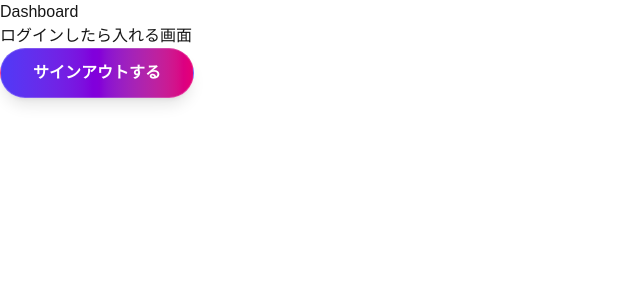
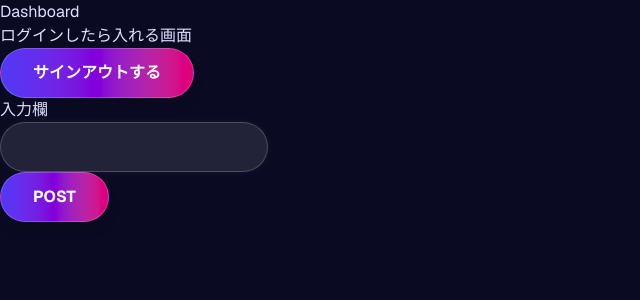
Before and after one commit to dogg0-hub/StudyJS-1, a Next.js app in the folder studyauthjs/: page /dashboard in a window 1280 px wide. Shown: the top 300 px of the page, without its empty margins (0-640 px from the left). Built offline with nearby package versions, Linux system fonts and the light colour scheme.

Commit message:
フォーム追加

```diff
--- a/studyauthjs/src/app/dashboard/page.tsx
+++ b/studyauthjs/src/app/dashboard/page.tsx
@@ -1,14 +1,28 @@
 'use client'
 import { signOut } from "next-auth/react"
+import { Chocolate_Classical_Sans } from "next/font/google";
 
 export default function Home(){
     const handleLogout = async() =>{
         signOut({callbackUrl : "/", redirect:true });
     }
+
+    async function applyHandler(){
+        await alert("ボタンが押されました")
+        //postを送る
+        //route.tsでpostを受け取る
+        //fetch使う
+    }
+
     return(
         <div>Dashboard<br />
             ログインしたら入れる画面<br />
             <button onClick={handleLogout} className="galaxy">サインアウトする</button>
+            <form action="post">
+                <p>入力欄</p>
+                <input type="text" className="galaxy-input"/><br/>
+                <button onClick={()=>applyHandler()} className="galaxy">POST</button>
+            </form>
         </div>
     )
 }
--- a/studyauthjs/src/app/globals.css
+++ b/studyauthjs/src/app/globals.css
@@ -1,9 +1,10 @@
 @import "tailwindcss";
 
 :root {
-  --background: #ffffff;
-  --foreground: #171717;
+  --background: #0a0a23;
+  --foreground: #e0e0ff;
 }
+
 
 @theme inline {
   --color-background: var(--background);
@@ -22,7 +23,8 @@
 body {
   background: var(--background);
   color: var(--foreground);
-  font-family: Arial, Helvetica, sans-serif;
+  font-family: 'Geist', 'Segoe UI', sans-serif;
+  @apply antialiased;
 }
 
 .galaxy {
@@ -32,3 +34,12 @@ body {
   @apply transition-all duration-300 ease-in-out;
   @apply border border-white/20 backdrop-blur-sm;
 }
+
+.galaxy-input {
+  @apply bg-white/10 text-white font-medium px-6 py-3 rounded-full;
+  @apply border border-white/20 backdrop-blur-sm;
+  @apply focus:outline-none focus:ring-2 focus:ring-purple-400/50;
+  @apply transition-all duration-300 ease-in-out;
+  @apply placeholder-white/60;
+  box-shadow: 0 0 8px rgba(255, 255, 255, 0.05);
+}
```
